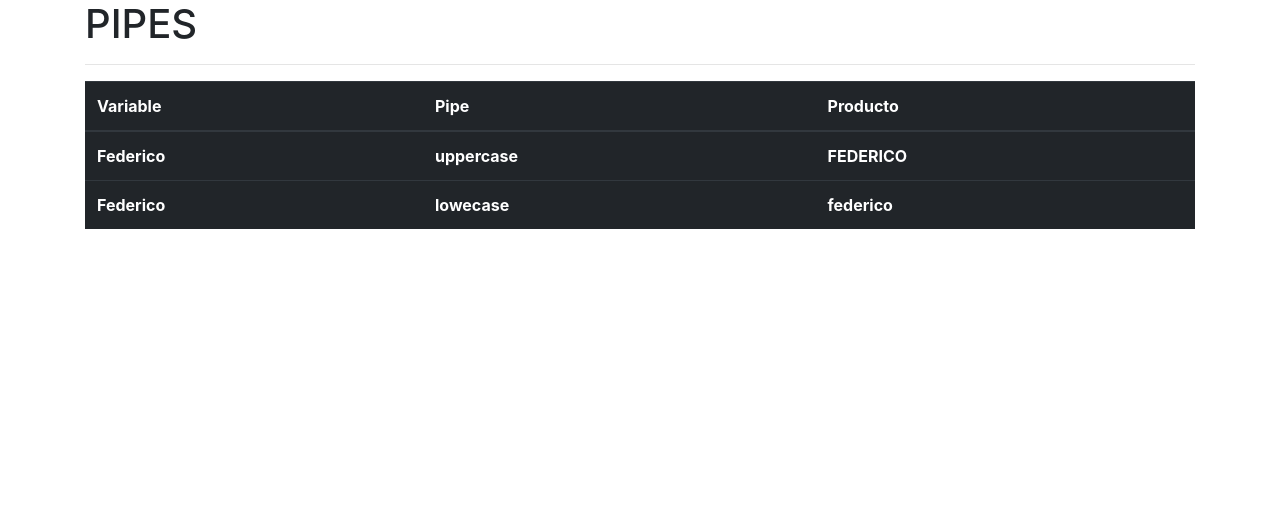
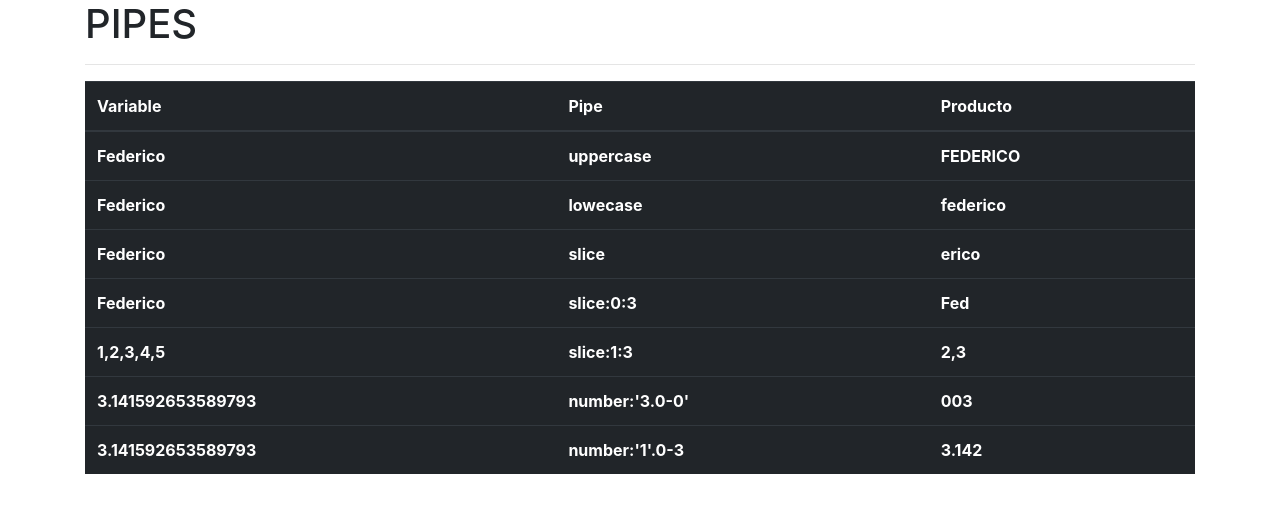
Before and after one commit to fedeatanasoff/angular-pipes, an Angular app: page / in a window 1280 px wide. Shown: the top 512 px of the page. Built offline with nearby package versions, Linux system fonts and the light colour scheme.

Commit message:
pipe number y slice

```diff
--- a/src/app/app.component.html
+++ b/src/app/app.component.html
@@ -21,6 +21,31 @@
         <th>lowecase</th>
         <th>{{ nombre|lowercase}}</th>
       </tr>
+      <tr>
+        <th>{{nombre}}</th>
+        <th>slice</th>
+        <th>{{ nombre|slice:3}}</th>
+      </tr>
+      <tr>
+        <th>{{nombre}}</th>
+        <th>slice:0:3</th>
+        <th>{{ nombre|slice:0:3}}</th>
+      </tr>
+      <tr>
+        <th>{{array}}</th>
+        <th>slice:1:3</th>
+        <th>{{ array |slice:1:3}}</th>
+      </tr>
+      <tr>
+        <th>{{PI}}</th>
+        <th>number:'3.0-0'</th>
+        <th>{{ PI | number:'3.0-0' }}</th>
+      </tr>
+      <tr>
+        <th>{{PI}}</th>
+        <th>number:'1'.0-3</th>
+        <th>{{ PI | number:'1.0-3'}}</th>
+      </tr>
 
     </tbody>
   </table>
--- a/src/app/app.component.ts
+++ b/src/app/app.component.ts
@@ -8,4 +8,6 @@ import { Component } from '@angular/core';
 export class AppComponent {
   title = 'pipes';
   nombre = 'Federico';
+  array = [1, 2, 3, 4, 5];
+  PI = Math.PI;
 }
```
